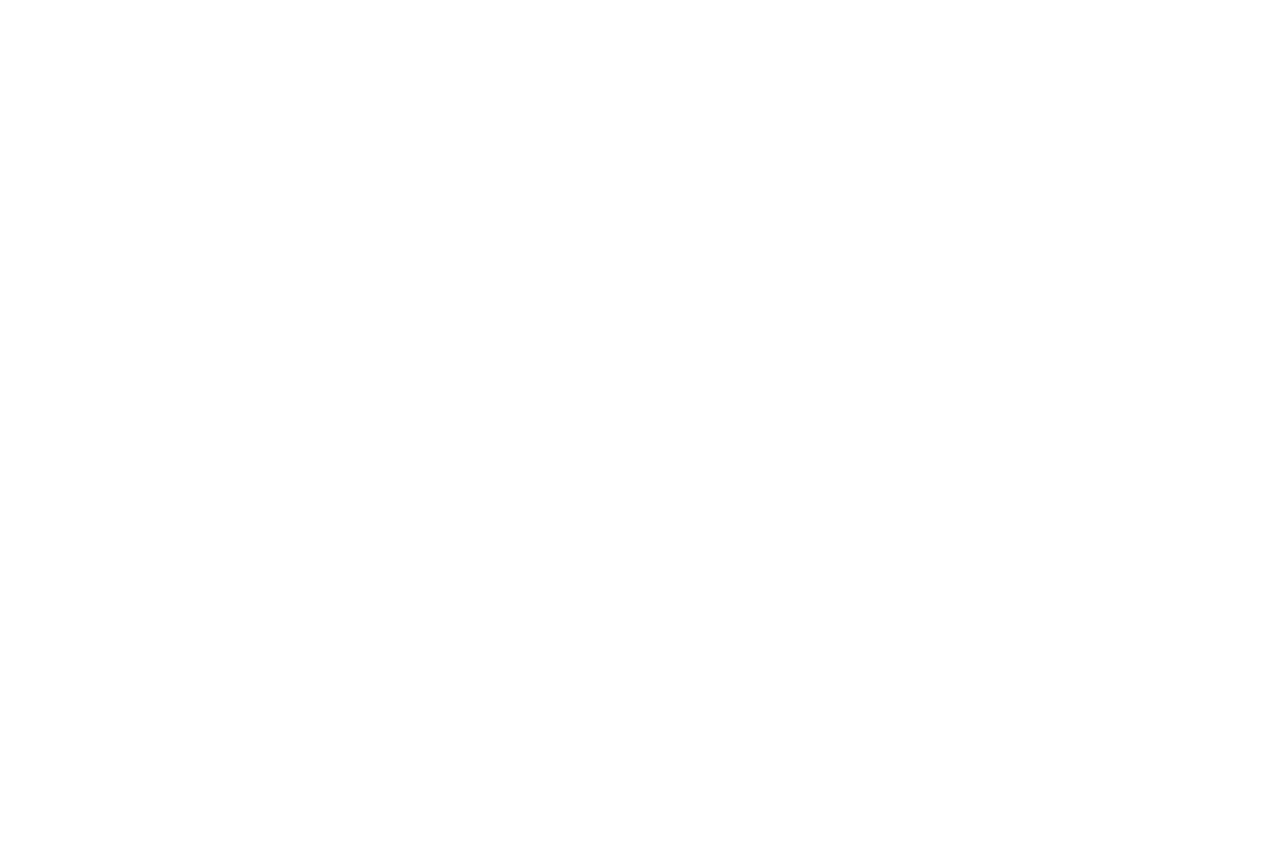
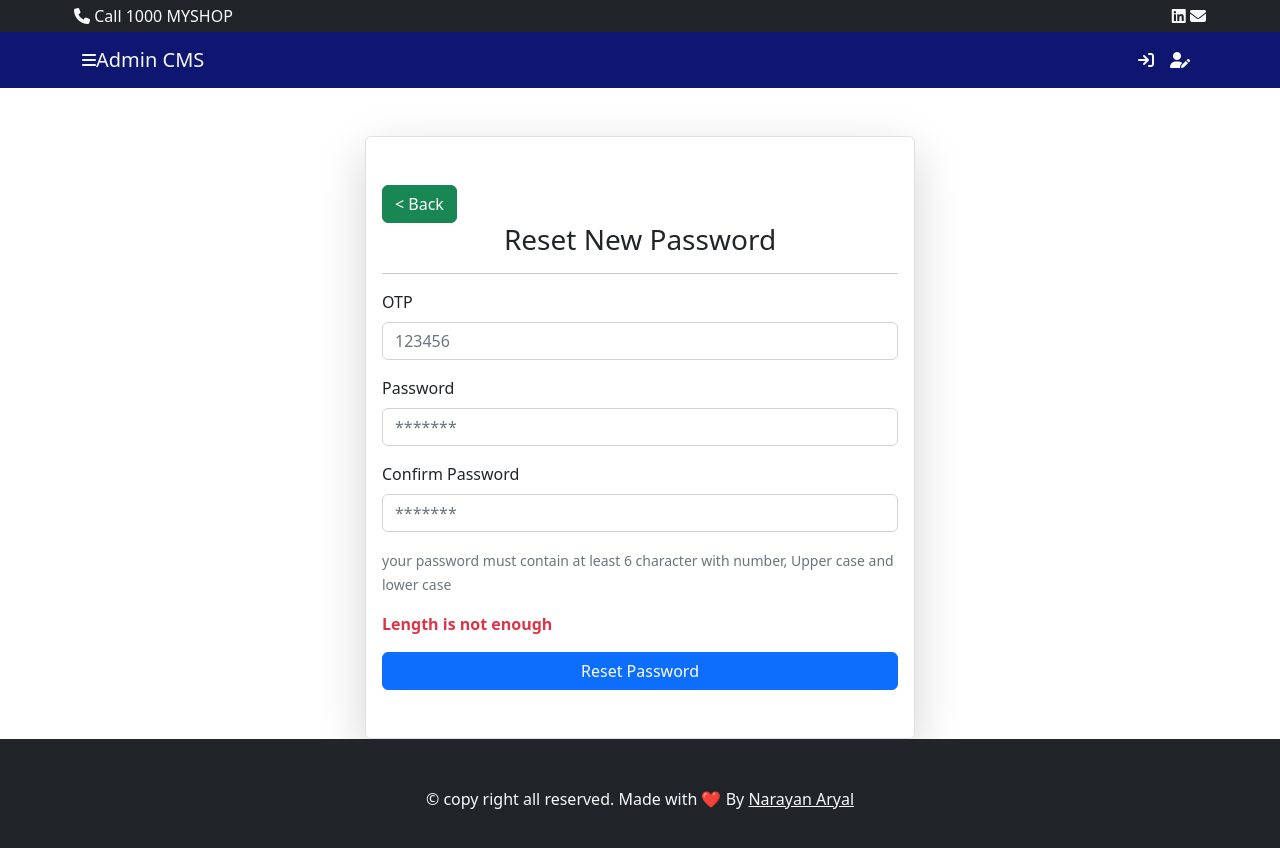
Before and after one commit to Emprcode/E-commerce-adminCMS-client, a React (Create React App) app: page /reset-password in a window 1280 px wide. Before the commit this address had no page. Shown: the top 848 px of the page. Before the commit the page ends 800 px from the top, so only its background shows below. Built offline with nearby package versions, Linux system fonts and the light colour scheme.

Commit message:
reset Password and OTP form UI completed

```diff
--- a/src/App.css
+++ b/src/App.css
@@ -13,7 +13,7 @@
     align-items: center;
 }
 
-.reg-page form{
+.reg-page form, .reset-password {
     width: 550px;
     margin: auto;
 }
--- a/src/App.js
+++ b/src/App.js
@@ -5,6 +5,7 @@ import LoginPage from "./pages/login/LoginPage";
 import EmailVerify from "./pages/verify/EmailVerify";
 import { ToastContainer } from "react-toastify";
 import DashBoard from "./pages/dashboard/DashBoard";
+import ResetPassword from "./pages/reset-password/ResetPassword";
 function App() {
   return (
     <div className="App">
@@ -14,6 +15,7 @@ function App() {
           <Route path="/" element={<LoginPage />}></Route>
           <Route path="/register" element={<Registration />}></Route>
           <Route path="/verify" element={<EmailVerify />}></Route>
+          <Route path="/reset-password" element={<ResetPassword />}></Route>
 
           {/* private route */}
           <Route path="/dashboard" element={<DashBoard />}></Route>
--- /dev/null
+++ b/src/components/password-forms/OtpRequestForm.js
@@ -0,0 +1,28 @@
+import React, { useRef } from "react";
+import { Form, Button } from "react-bootstrap";
+
+export const OtpRequestForm = () => {
+  const emailRef = useRef("");
+  return (
+    <div className="border py-5 p-3 mt-5 rounded shadow-lg">
+      <h3 className="text-center">Request OTP</h3>
+      <hr />
+      <Form>
+        <Form.Group className="mb-3 fw-bold">
+          <Form.Label>Email </Form.Label>
+          <Form.Control
+            type="email"
+            placeholder="Enter email"
+            required
+            ref={emailRef}
+          />
+        </Form.Group>
+        <div className="d-grid">
+          <Button variant="primary" type="submit">
+            Request OTP
+          </Button>
+        </div>
+      </Form>
+    </div>
+  );
+};
--- /dev/null
+++ b/src/components/password-forms/ResetPasswordForm.js
@@ -0,0 +1,54 @@
+import React, { useState } from "react";
+import { Form, Button } from "react-bootstrap";
+import { CustomInputFields } from "../customInputFields/CustomInputFields";
+
+export const ResetPasswordForm = () => {
+  const [error, setError] = useState("Length is not enough");
+  const inputFields = [
+    {
+      label: "OTP",
+      name: "otp",
+      type: "number",
+      placeholder: "123456",
+      required: true,
+    },
+
+    {
+      label: "Password",
+      name: "password",
+      type: "password",
+      placeholder: "*******",
+      required: true,
+    },
+    {
+      label: "Confirm Password",
+      name: "confirmPassword",
+      type: "password",
+      placeholder: "*******",
+      required: true,
+    },
+  ];
+
+  return (
+    <div className="border py-5 p-3 mt-5 rounded shadow-lg">
+      <Button variant="success"> &lt; Back</Button>
+      <h3 className="text-center">Reset New Password</h3>
+      <hr />
+      <Form>
+        {inputFields.map((item, i) => (
+          <CustomInputFields key={i} {...item} />
+        ))}
+        <Form.Text>
+          your password must contain at least 6 character with number, Upper
+          case and lower case
+        </Form.Text>
+        {error && <div className="text-danger fw-bolder my-3">{error}</div>}
+        <div className="d-grid">
+          <Button variant="primary" type="submit">
+            Reset Password
+          </Button>
+        </div>
+      </Form>
+    </div>
+  );
+};
--- a/src/pages/layout/Header.js
+++ b/src/pages/layout/Header.js
@@ -2,17 +2,18 @@ import Container from "react-bootstrap/Container";
 import Nav from "react-bootstrap/Nav";
 import Navbar from "react-bootstrap/Navbar";
 import { Link } from "react-router-dom";
-import { useDispatch } from "react-redux";
+import { useDispatch, useSelector } from "react-redux";
 import { setSidebarShow } from "../../system/systemSlice";
 const Header = () => {
   const dispatch = useDispatch();
 
+  const { admin } = useSelector((state) => state.admin);
   return (
     <Navbar className="navbar" expand="md">
       <Container>
         <div>
           <i
-            class="fa-solid fa-bars text-light"
+            className="fa-solid fa-bars text-light"
             onClick={() => dispatch(setSidebarShow(true))}>
             {" "}
           </i>
--- a/src/pages/login/LoginPage.js
+++ b/src/pages/login/LoginPage.js
@@ -64,6 +64,9 @@ const LoginPage = () => {
               Submit
             </Button>
           </div>
+          <div className="text-end mt-4">
+            Forgot Password? <a href="/reset-password"> Reset now</a>
+          </div>
         </Form>
       </Container>
     </AdminLayout>
--- /dev/null
+++ b/src/pages/reset-password/ResetPassword.js
@@ -0,0 +1,25 @@
+import React, { useState } from "react";
+import { Container } from "react-bootstrap";
+import { OtpRequestForm } from "../../components/password-forms/OtpRequestForm";
+import { ResetPasswordForm } from "../../components/password-forms/ResetPasswordForm";
+import { AdminLayout } from "../layout/AdminLayout";
+
+const ResetPassword = () => {
+  const [showForm, setShowForm] = useState("reset");
+
+  const forms = {
+    otp: <OtpRequestForm />,
+    reset: <ResetPasswordForm />,
+  };
+  return (
+    <AdminLayout>
+      <Container>
+        <div className="reset-password">
+          {forms[showForm] || "Check your syntax"}
+        </div>
+      </Container>
+    </AdminLayout>
+  );
+};
+
+export default ResetPassword;
```
